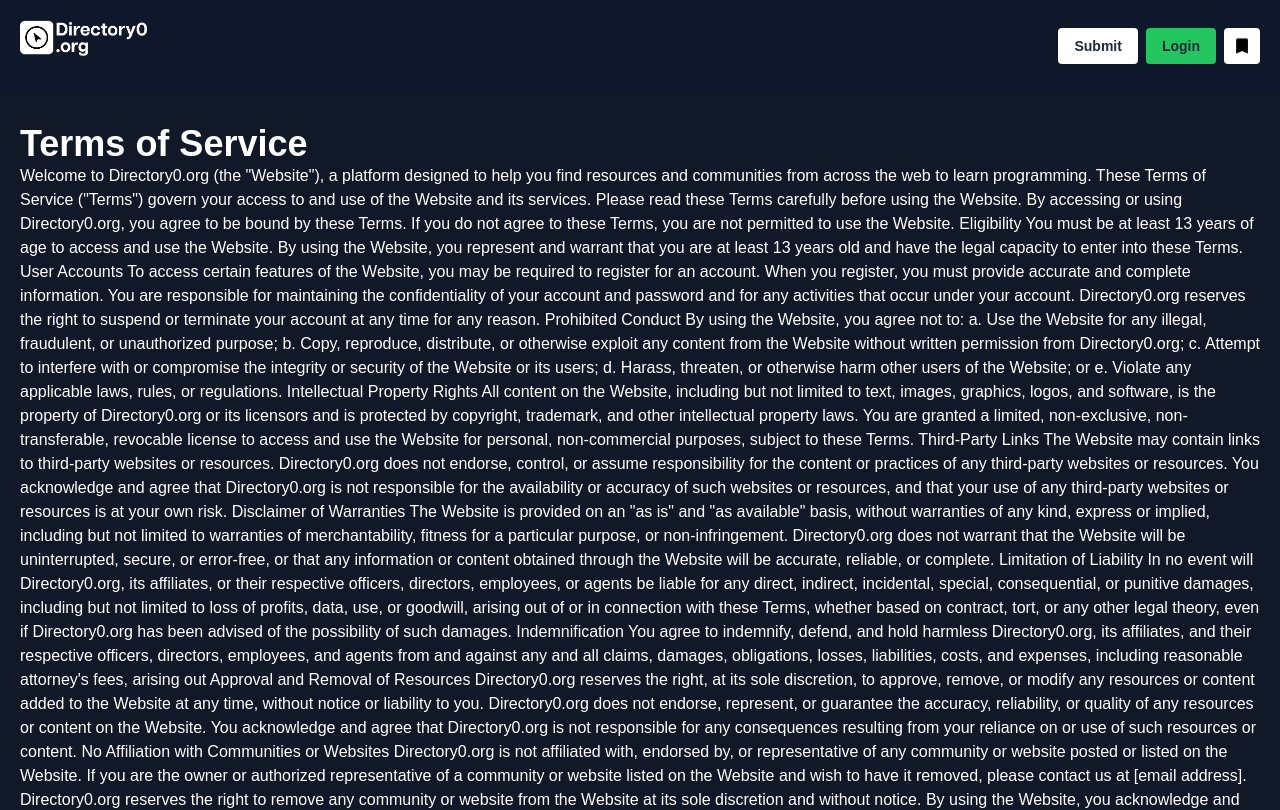
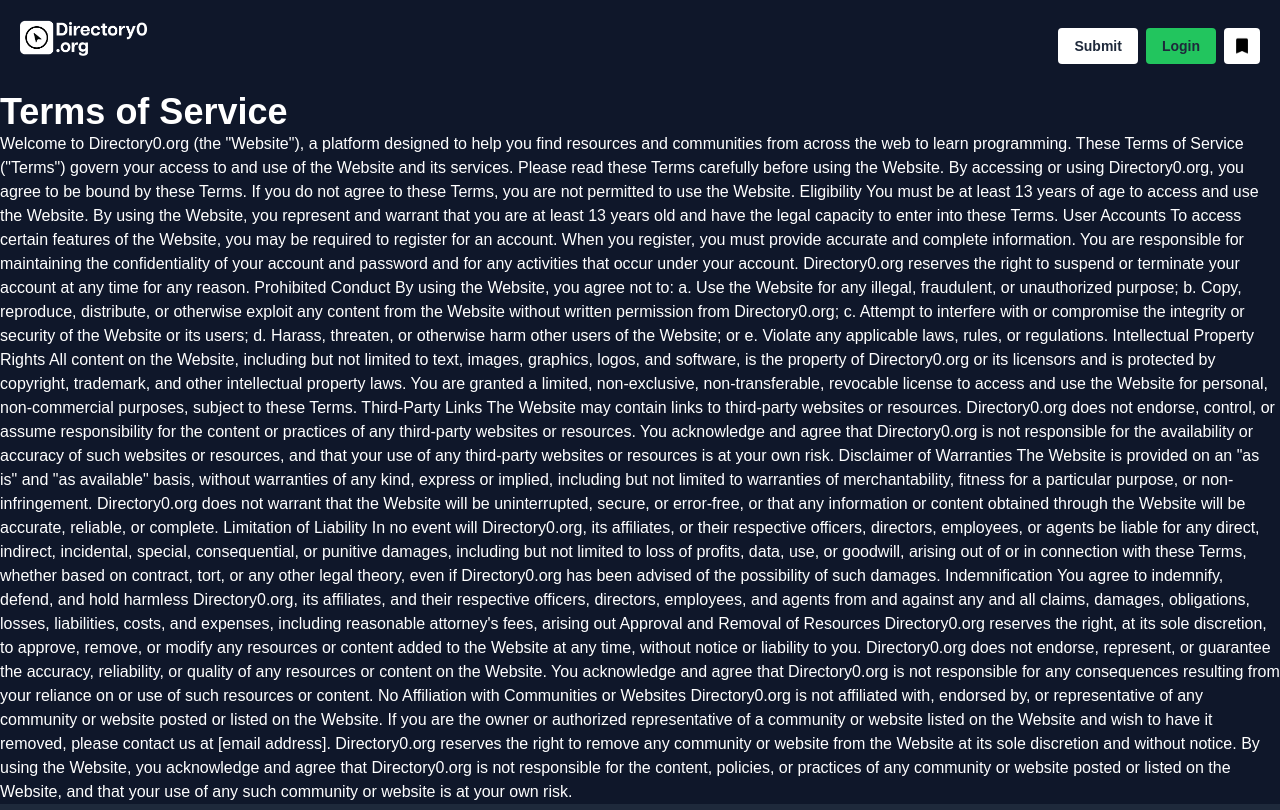
Before and after one commit to JacobWoods19/Directory0, a React (Create React App) app: page /tos in a window 1280 px wide. Shown: the top 810 px of the page. Built offline with nearby package versions, Linux system fonts and the light colour scheme.

Commit message:
Updates to TOS and stuff

```diff
--- a/src/pages/privacy.js
+++ b/src/pages/privacy.js
@@ -2,10 +2,11 @@
 import { useState } from "react";
 export default function Privacy(props) {
     return (
-        <div className="bg-gray-900 flex flex-col items-center justify-center mx-auto h-screen ">
+        <div className="bg-slate-900">
             <div className="multiline text-white p-5"
             >
                 <h1 className="text-4xl font-bold">Privacy Policy</h1>
+                <div className="container mx-auto px-4 py-8">
                 At Directory0.org, we value your privacy and are committed to protecting your personal information. This Privacy Policy outlines the types of information we collect, how we use and store that information, and your rights regarding your personal data.
 
                 By using the Website, you agree to the collection and use of information in accordance with this Privacy Policy.
@@ -54,6 +55,7 @@
                 Contact Us
 
                 If you have any questions or concerns about this Privacy Policy or our privacy practices, please contact us at [email address].
+                </div>
             </div>
         </div>)
 }
--- a/src/pages/tos.js
+++ b/src/pages/tos.js
@@ -2,9 +2,8 @@
 import { useState } from "react";
 export default function TOS(props) {
     return (
-        <div className="bg-gray-900 flex flex-col items-center justify-center mx-auto h-screen ">
-            <div className="multiline text-white p-5"
-            >
+        <div className="bg-slate-900 ">
+            <div className="text-white">
                 <h1 className="text-4xl font-bold">Terms of Service</h1>
 
                 Welcome to Directory0.org (the "Website"), a platform designed to help you find resources and communities from across the web to learn programming. These Terms of Service ("Terms") govern your access to and use of the Website and its services. Please read these Terms carefully before using the Website.
```
